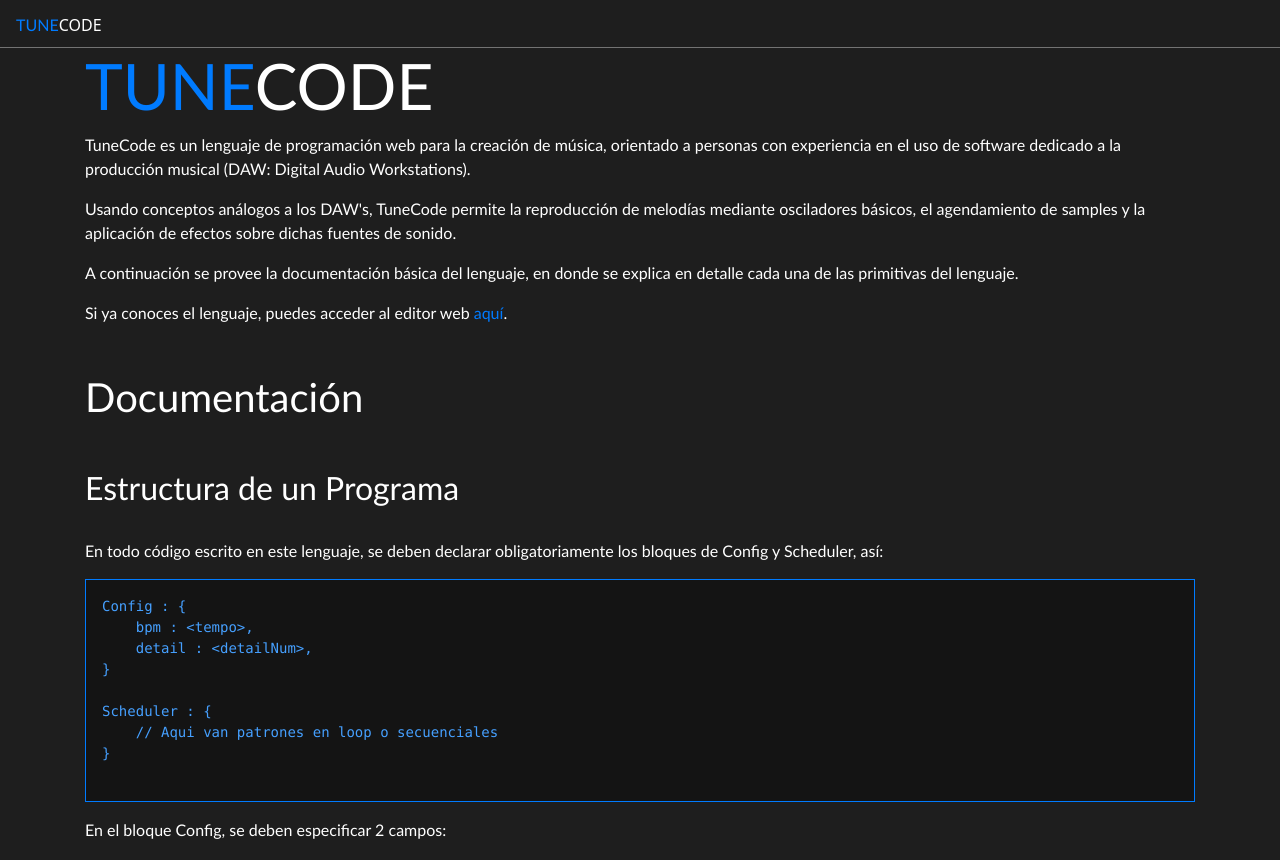
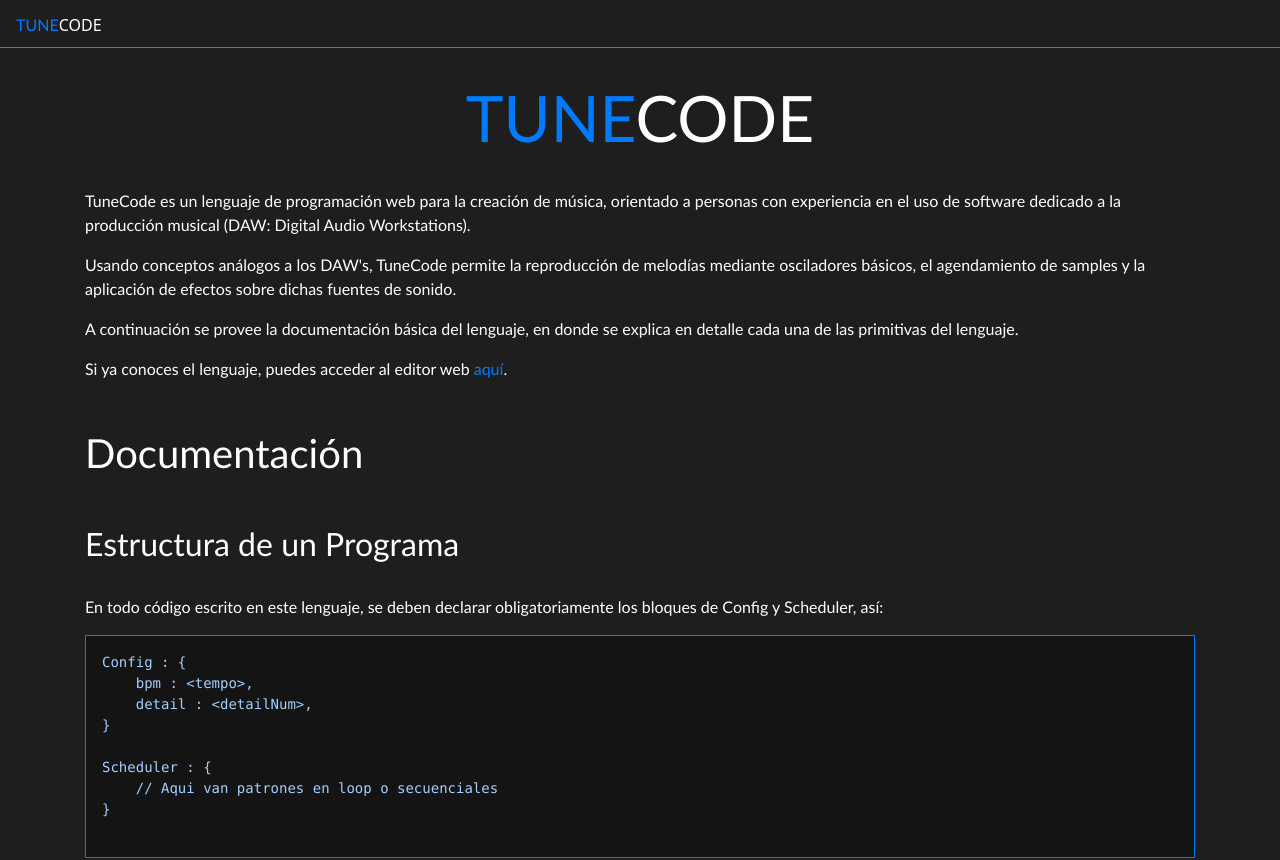
Before and after one commit to saacostam/music-dsl, a Vue app: page /#/documentation in a window 1280 px wide. Shown: the top 860 px of the page. Built offline with nearby package versions, Linux system fonts and the light colour scheme; no server answers; what antlr4 would draw is missing.

Commit message:
updated documentation styling

```diff
--- a/src/views/Documentation.vue
+++ b/src/views/Documentation.vue
@@ -1,7 +1,7 @@
 <template>
     <div id="documentation" class="container">
 
-        <h1 id="tunecode" style="font-size: 4rem;"><span style="color: #007bff">TUNE</span>CODE</h1>
+        <h1 id="tunecode" style="font-size: 4rem; text-align: center; margin: 2rem;"><span style="color: #007bff">TUNE</span>CODE</h1>
 
         <p>TuneCode es un lenguaje de programación web para la creación de música, orientado a personas con experiencia en el uso de software dedicado a la producción musical (DAW: Digital Audio Workstations). </p>
         <p>Usando conceptos análogos a los DAW&#39;s, TuneCode permite la reproducción de melodías mediante osciladores básicos, el agendamiento de samples y la aplicación de efectos sobre dichas fuentes de sonido.</p>
@@ -201,6 +201,6 @@ pre{
 }
 
 code{
-    color: #46a0ff;
+    color: #a3cfff;
 }
 </style>
```
